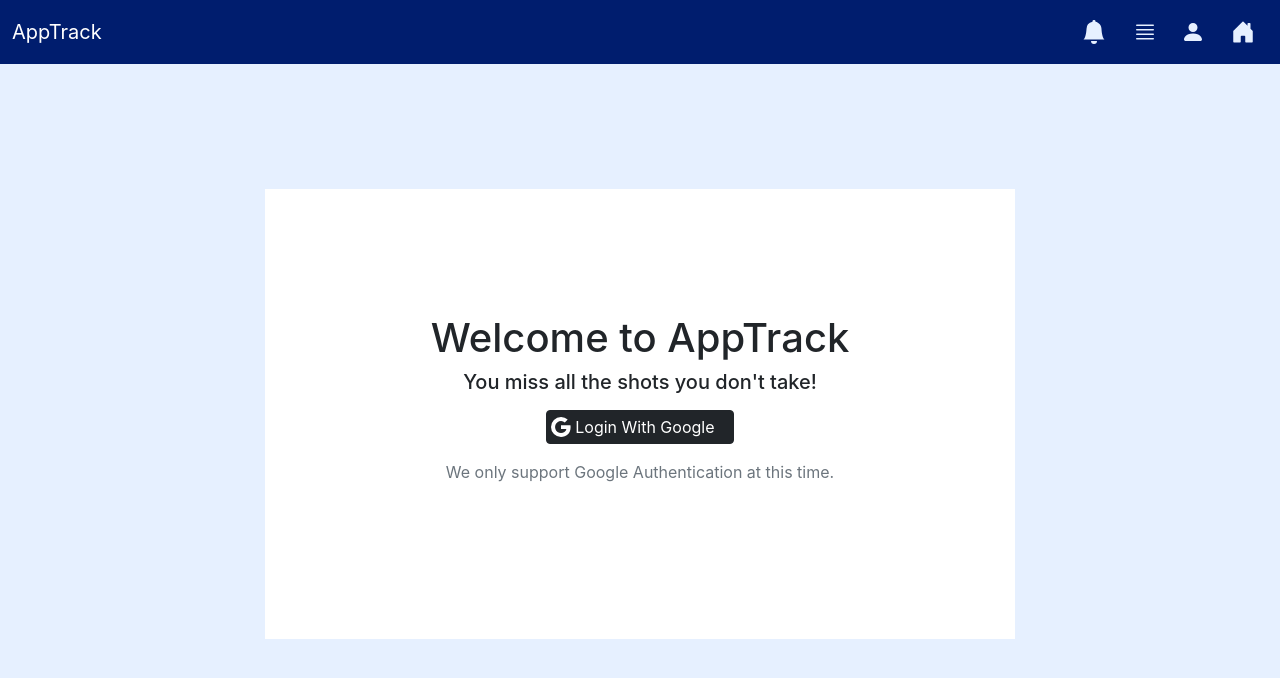
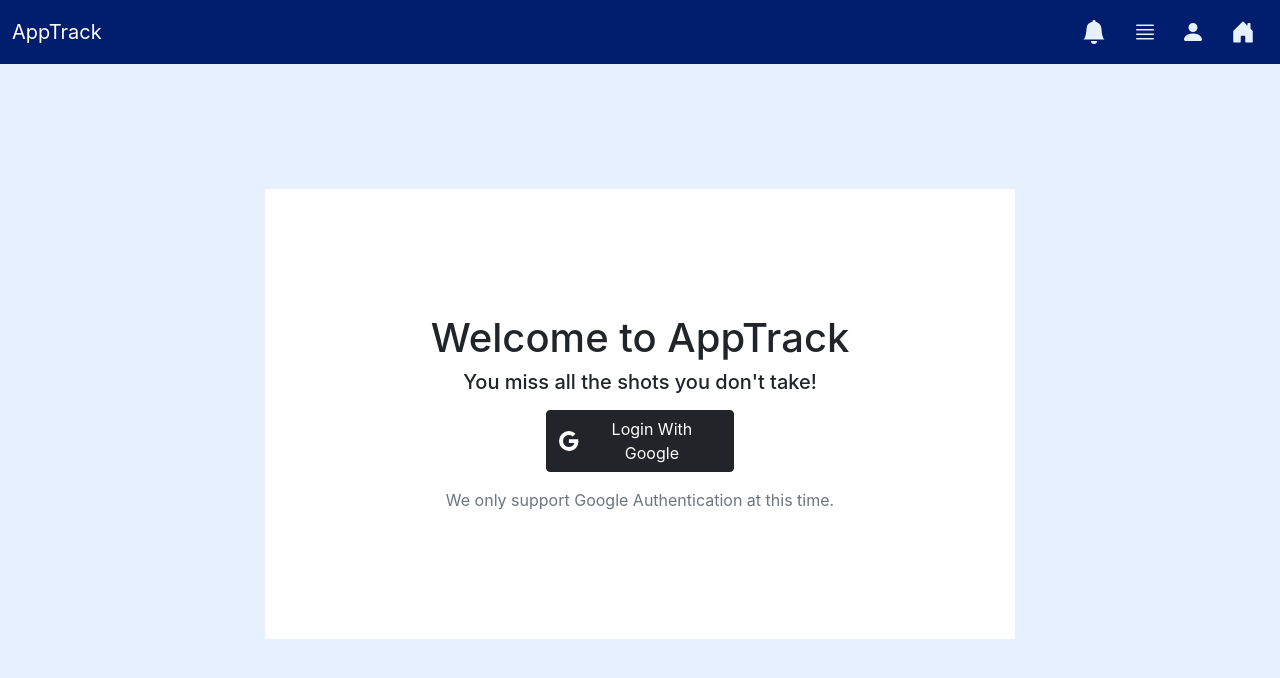
Before and after one commit to akhorana14/AppTrack, a React (Create React App) app in the folder frontend/: page / in a window 1280 px wide. Shown: the top 678 px of the page. Built offline with nearby package versions, Linux system fonts and the light colour scheme.

Commit message:
Minor changes to frontend padding to make branch merging easier

```diff
--- a/frontend/src/components/GoogleAuth/GoogleAuth.jsx
+++ b/frontend/src/components/GoogleAuth/GoogleAuth.jsx
@@ -3,7 +3,7 @@ import {Google} from 'react-bootstrap-icons';
 
 function GoogleButton(props) {
     return (
-        <Button variant="dark" href={process.env.REACT_APP_BACKEND + "/gauth"} className="mt-3 mb-3 p-1 d-flex align-items-center">
+        <Button variant="dark" href={process.env.REACT_APP_BACKEND + "/gauth"} className="mt-3 mb-3 d-flex align-items-center">
             <Google className="pe-1" size={24} />Login With Google
         </Button>
     )
```
Also changed, not shown: 1 other file (tests, documents, lock files or other folders).
